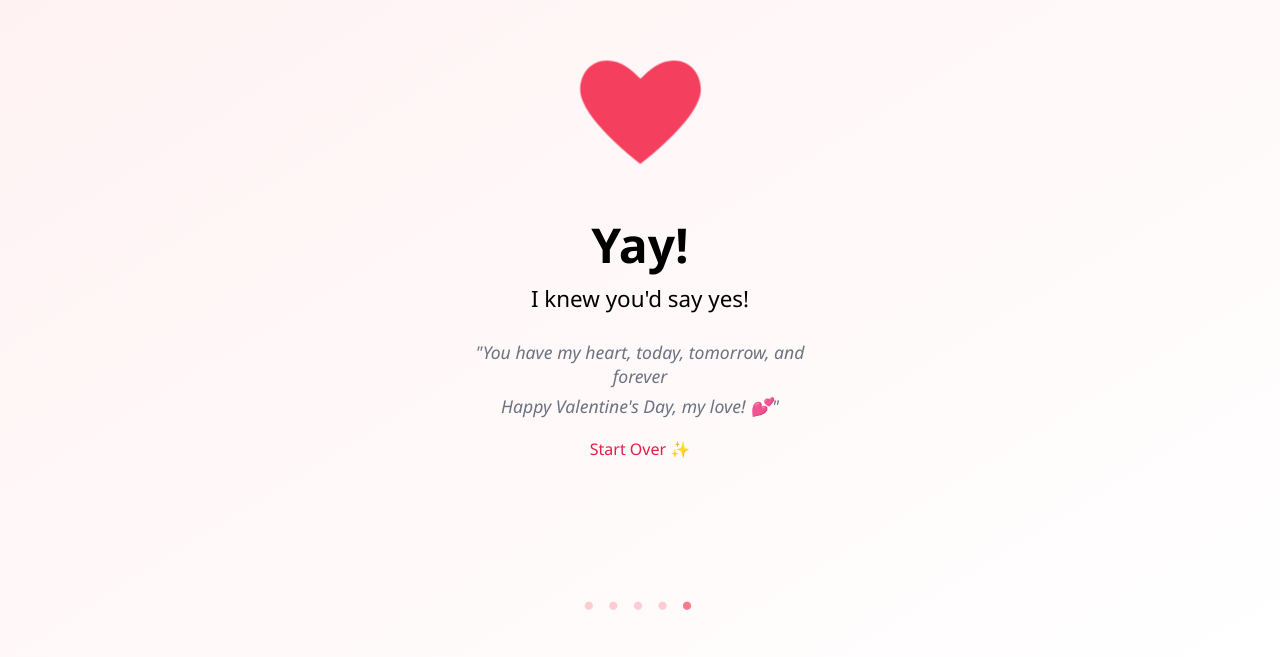
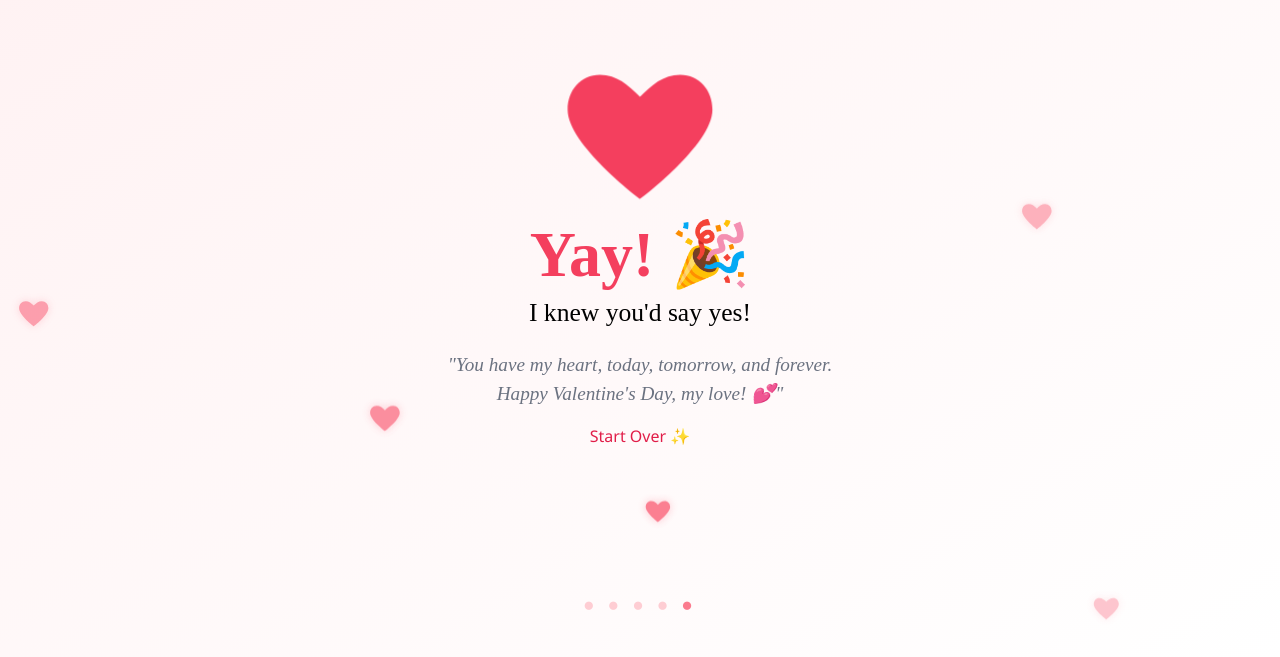
Before and after one commit to Abid-Chowdhury/valentinesxt, a React (Create React App) app: page /success in a window 1280 px wide. Shown: the part 143-800 px from the top of the page. Built offline with nearby package versions, Linux system fonts and the light colour scheme.

Commit message:
Formatted the texts in Success page

```diff
--- a/src/index.css
+++ b/src/index.css
@@ -86,9 +86,10 @@ body {
   margin-top: 10px;
   font-style: italic;
   color: var(--gray);
-  font-size: 1.1rem;
+  font-size: 1.2rem;
   margin-top: 6px;
-  max-width: 340px;
+  max-width: 400px;
+  font-family: "Times New Roman", Times, serif;
 }
 
 /* Page Top Links */
@@ -399,14 +400,19 @@ body {
 }
 
 .success-title {
-  font-size: 3rem;
+  font-size: 4rem;
   font-weight: bold;
   margin-bottom: 6px;
+  color: var(--light-red);
+  font-family: "Times New Roman", Times, serif;
+  margin-top: 0;
+
 }
 
 .success-subtitle {
-  font-size: 1.4rem;
+  font-size: 1.6rem;
   margin-bottom: 20px;
+    font-family: "Times New Roman", Times, serif;
 }
 
 .start-over-link {
--- a/src/pages/Success.js
+++ b/src/pages/Success.js
@@ -1,6 +1,7 @@
 import { useNavigate } from "react-router-dom";
 import HeartSvg from "./HeartSvg";
 import { useEffect } from "react";
+import FloatingHearts from "./FloatingHearts";
 
 export default function Success() {
   const navigate = useNavigate();
@@ -11,14 +12,14 @@ export default function Success() {
 
   return (
     <div className="success-page">
-      <div className="heart">❤️</div>
-      <HeartSvg size={125} color="#F43F5E" shake beating />
+      {/* <div className="heart">❤️</div> */}
+      <HeartSvg size={150} color="#F43F5E" shake beating />
 
-      <h1 className="success-title">Yay!</h1>
+      <h1 className="success-title">Yay! 🎉</h1>
       <div className="success-subtitle">I knew you'd say yes!</div>
 
       <div className="success-text quote">
-        "You have my heart, today, tomorrow, and forever
+        "You have my heart, today, tomorrow, and forever.
       </div>
 
       <div className="success-text quote">
@@ -29,6 +30,8 @@ export default function Success() {
 
       <div className="page-indicator">● ● ● ● <span>●</span></div>
 
+      <FloatingHearts />
+
     </div>
   );
 }
```
Also changed, not shown: src/Things to Add.txt.
